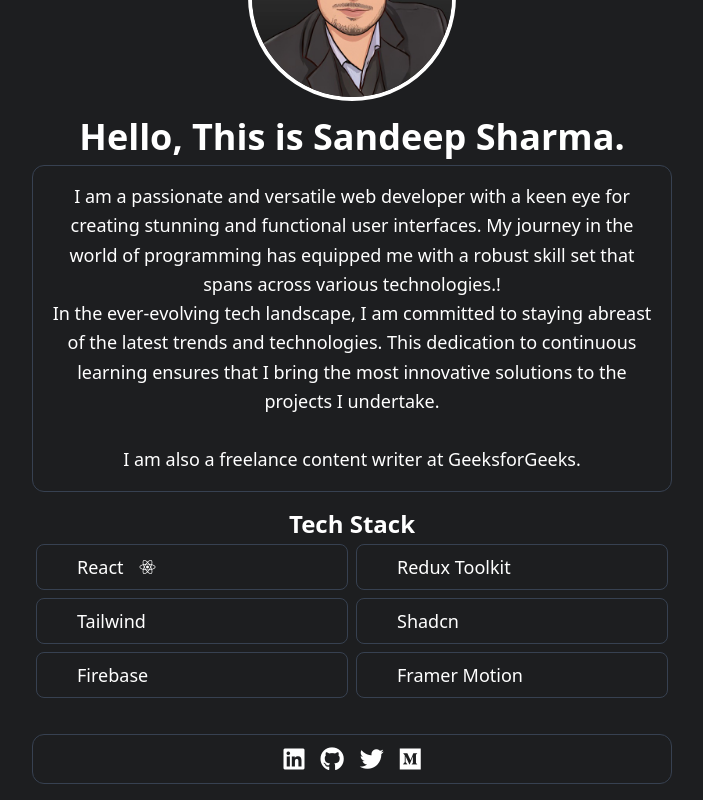
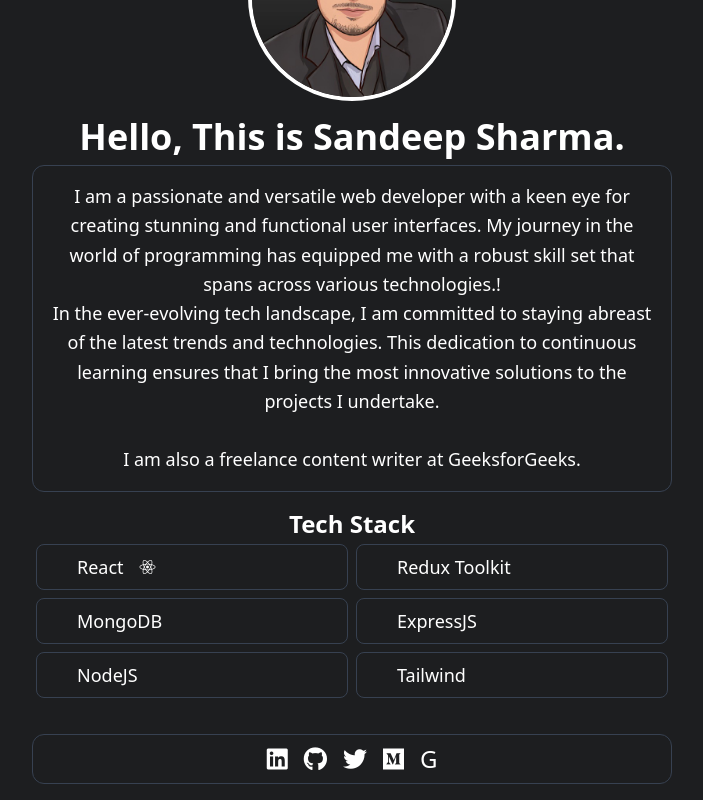
Before and after one commit to amrahs02/myportfolio, a React (Vite) app: page / in a window 1280 px wide. Shown: the part 267-1067 px from the top of the page, without its empty margins (288-991 px from the left). Built offline with nearby package versions, Linux system fonts and the light colour scheme.

Commit message:
Tech Stack Updated

```diff
--- a/src/components/HomePage.jsx
+++ b/src/components/HomePage.jsx
@@ -6,10 +6,10 @@
   const techStack = [
     { name: 'React', icon: 'fab fa-react' },
     { name: 'Redux Toolkit', icon: 'fas fa-redux-toolkit' },
+    { name: 'MongoDB', icon: 'fas fa-mongoDB' },
+    { name: 'ExpressJS', icon: 'fas fa-framer-motion' },
+    { name: 'NodeJS', icon: 'fas fa' },
     { name: 'Tailwind', icon: 'fas fa-tailwind ' },
-    { name: 'Shadcn', icon: 'fas fa-tailwind' },
-    { name: 'Firebase', icon: 'fas fa-firebase' },
-    { name: 'Framer Motion', icon: 'fas fa-framer-motion' },
   ];
 
   const sectionVariants = {
@@ -116,6 +116,9 @@
             <motion.li whileHover={{ scale: 1.1 }}>
               <a href="https://www.medium.com/@amrahs02" target="_blank" rel="noopener noreferrer"> <i className="fab fa-medium"></i> </a>
             </motion.li>
+            <motion.li whileHover={{ scale: 1.1 }}>
+              <a href="https://auth.geeksforgeeks.org/user/isandeep2183/articles#" target="_blank" rel="noopener noreferrer"> <i className="f"></i>G</a>
+            </motion.li>
           </ul>
         </motion.div>
       </div>
@@ -136,7 +139,7 @@
 //     { name: 'Redux Toolkit', color: 'bg-blue-600', icon: 'fas fa-toolbox' },
 //     { name: 'Tailwind', color: 'bg-green-500', icon: 'fas fa-tailwind ' },
 //     { name: 'Shadcn', color: 'bg-purple-500', icon: 'fas fa-tailwind' },
-//     { name: 'Firebase', color: 'bg-red-500', icon: 'fas fa-fire' },
+//     { name: 'MongoDB', color: 'bg-red-500', icon: 'fas fa-fire' },
 //     { name: 'Framer Motion', color: 'bg-yellow-500', icon: 'fas fa-video' },
 //   ];
 
```
